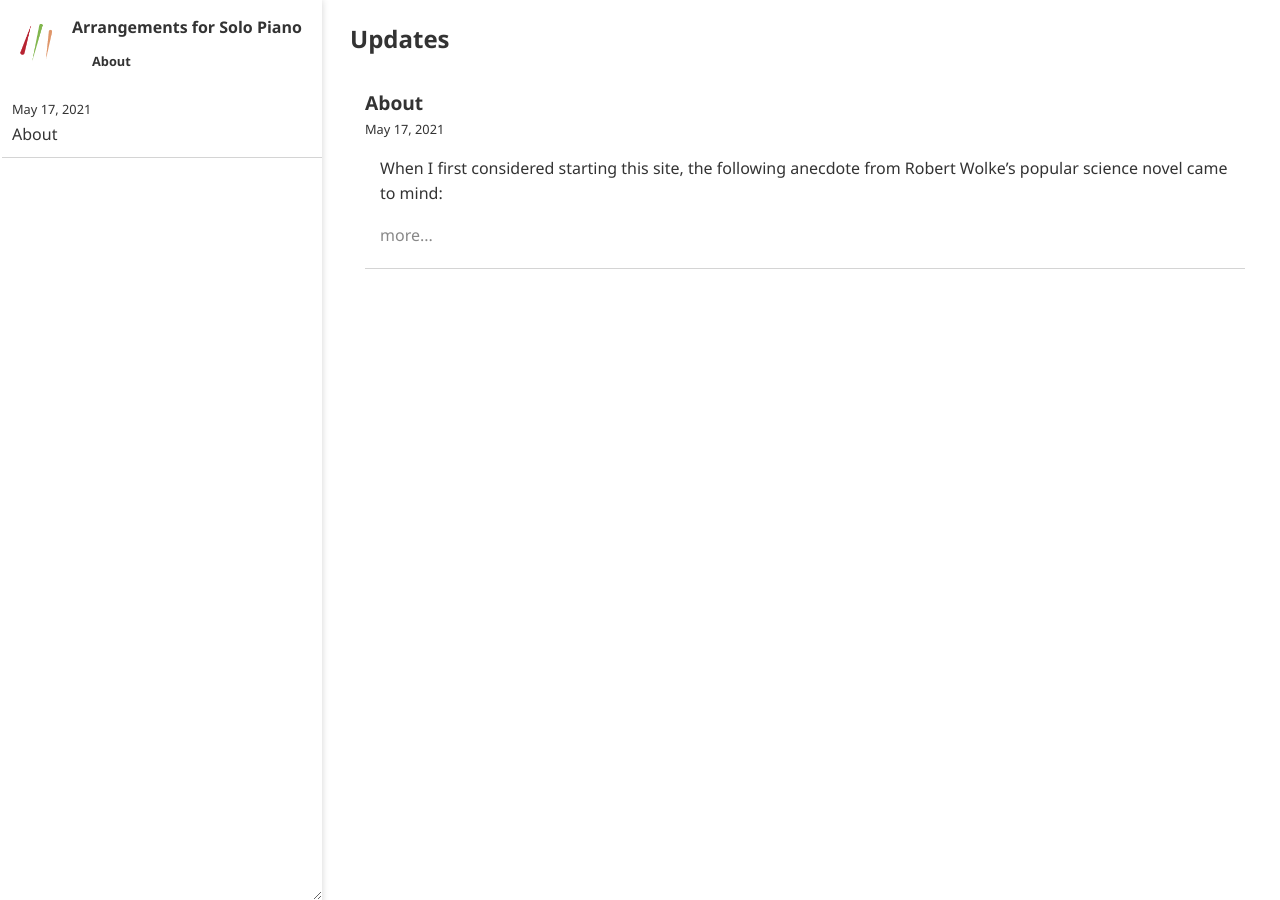
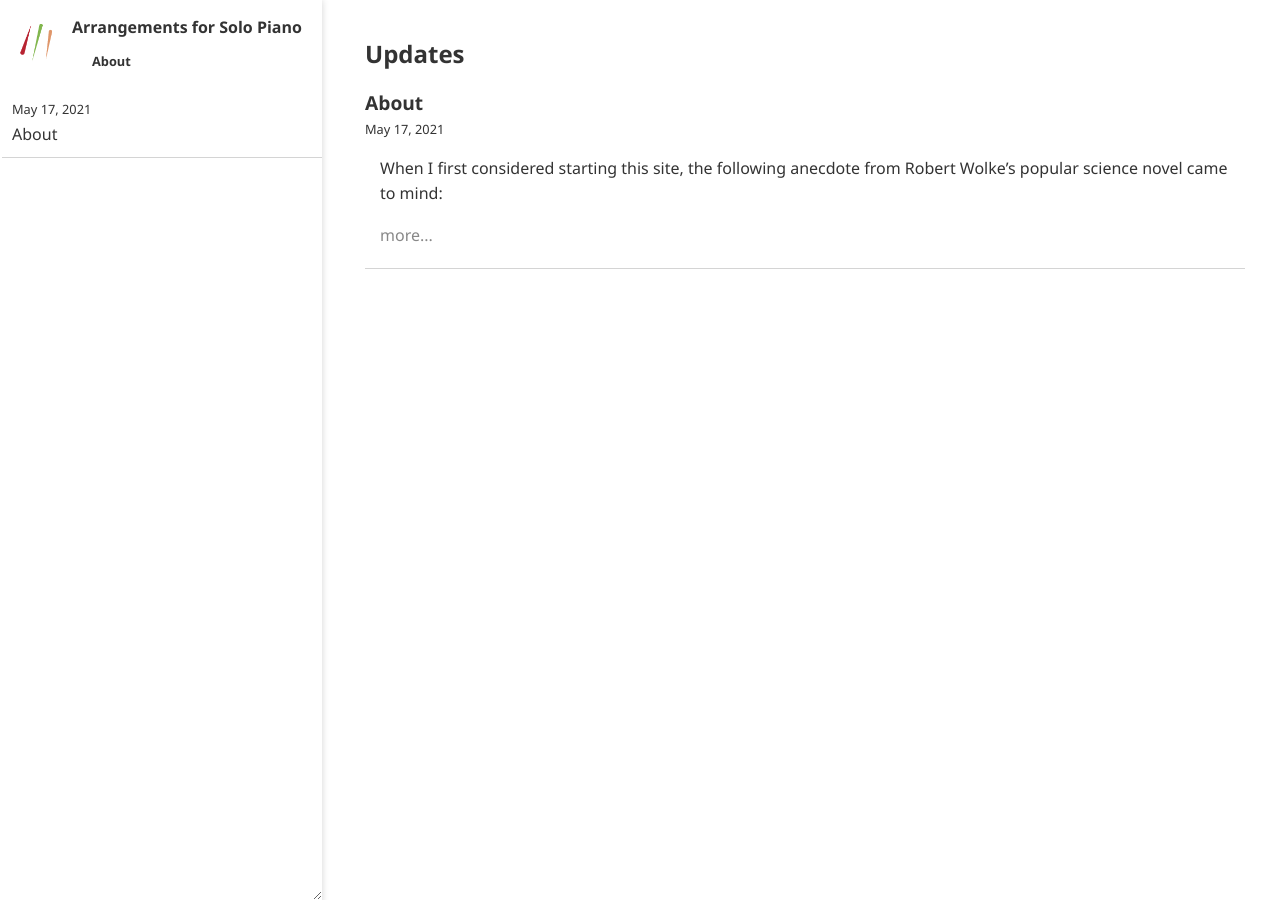
Before and after one commit to ansyblenetwork/arrpiano, a Jekyll site: the page built from index.html, in a window 1280 px wide. Built offline with Jekyll 4.4.1, drawn with Linux system fonts in a browser that asks for light colours.

Commit message:
Update page.html

```diff
--- a/_layouts/page.html
+++ b/_layouts/page.html
@@ -48,12 +48,12 @@
 	</div>
 
 	<div id="main" class="main">
+		<div class="contentHolder">
 		{% if page.title %}
 			<h1>{{ page.title }}</h1>
 			<div class="date-format" style="padding-bottom:15px">{{ page.date | date: "%B %-d, %Y" }}</div>
 		{% endif %}
 
-		<div class="contentHolder">
 		{{ content }}
 		</div>
 
```
